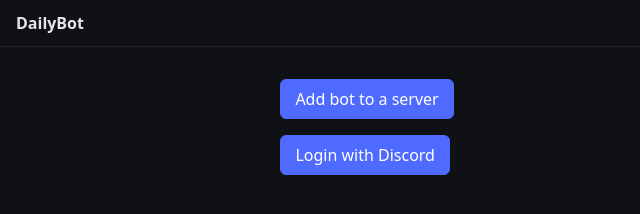
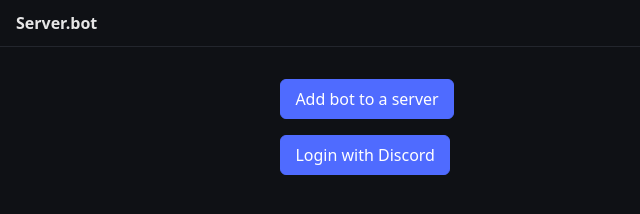
Before and after one commit to raeist-user/TOAA, a website: page public/index.html in a window 1280 px wide. Shown: the full height of the page, 0-640 px from the left. Drawn offline with Linux system fonts and the light colour scheme; no server answers.

Commit message:
Update index.html

```diff
--- a/public/index.html
+++ b/public/index.html
@@ -1,7 +1,7 @@
 <!doctype html>
 <html lang="en"><head><meta charset="utf-8">
 <meta name="viewport" content="width=device-width,initial-scale=1">
-<title>DailyBot</title>
+<title>Server.bot Configuration</title>
 <style>
 :root{color-scheme:dark}
 body{margin:0;font-family:system-ui,sans-serif;background:#0f1115;color:#e6e6e6}
@@ -22,7 +22,7 @@ a{color:#7aa2ff;text-decoration:none}.muted{color:#8b93a5}.small{font-size:.85re
 h3{margin:1.4rem 0 .2rem}
 </style></head>
 <body>
-<header><b>DailyBot</b><span id="who" class="muted"></span></header>
+<header><b>Server.bot</b><span id="who" class="muted"></span></header>
 <main>
   <p id="msg" class="muted">Loading…</p>
   <p><a id="invite" href="#" target="_blank" rel="noopener"><button class="primary">Add bot to a server</button></a></p>
```
